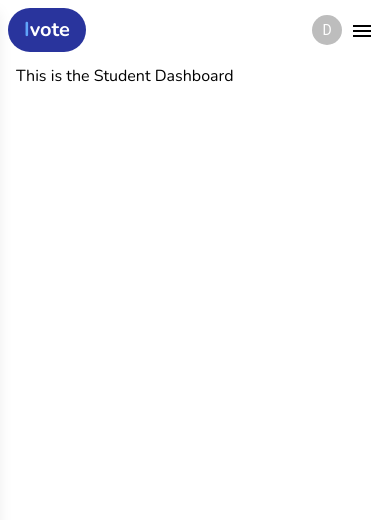
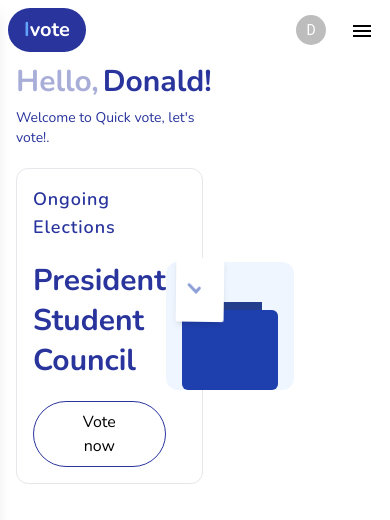
Before and after one commit to Donald2023-source/Quick-Vote, a React (Vite) app: page /student-dashboard in a window 390 px wide. Shown: the top 520 px of the page. Built offline with nearby package versions, Linux system fonts and the light colour scheme.

Commit message:
dashboard

```diff
--- a/src/Components/CastLoader.jsx
+++ b/src/Components/CastLoader.jsx
@@ -1,9 +1,10 @@
 
 import { motion } from "framer-motion"
+import { twMerge } from "tailwind-merge"
 
-export default function VotingLoader() {
+export default function VotingLoader({className}) {
   return (
-    <div className="flex items-center justify-center h-screen bg-blue-50">
+    <div className={twMerge('flex items-center justify-center w-fit bg-blue-50',className )}>
       <div className="flex flex-col items-center gap-4">
         <div className="relative w-32 h-32">
           {/* Ballot box */}
@@ -67,14 +68,7 @@ export default function VotingLoader() {
           </motion.div>
         </div>
 
-        <motion.p
-          className="text-blue-800 font-medium text-lg"
-          initial={{ opacity: 0.6 }}
-          animate={{ opacity: 1 }}
-          transition={{ duration: 1, repeat: Number.POSITIVE_INFINITY, repeatType: "reverse" }}
-        >
-          Casting Your Vote...
-        </motion.p>
+
       </div>
     </div>
   )
--- /dev/null
+++ b/src/Components/DashboardMessage.tsx
@@ -0,0 +1,25 @@
+import React from "react";
+import VotingLoader from "./CastLoader";
+
+const DashboardMessage = ({ name }) => {
+  return (
+    <div className="w-[50%]">
+      <div>
+        <span className="flex gap-1 font-bold text-3xl text-primary/40">
+          Hello, <h2 className="text-primary"> {name}! </h2>
+        </span>
+        <p className="text-sm text-primary py-2">Welcome to Quick vote, let's vote!.</p>
+      </div>
+      <div className="flex items-center rounded-xl border p-4 my-3">
+        <div className="flex flex-col gap-5">
+        <h4 className="font-semibold text-primary text-lg tracking-wider">Ongoing Elections</h4>
+        <h2 className="font-bold text-3xl w-[80%] leading-10 text-primary">President Student Council</h2>
+        <button className=" py-2 border-primary w-fit border bg-gradient-to-r hover:from-primary hover:to-primary/60 hoverEffect hover:text-white px-10 rounded-full mx-auto">Vote now</button>
+        </div>
+        <VotingLoader className={'rounded-xl'} />
+      </div>
+    </div>
+  );
+};
+
+export default DashboardMessage;
--- a/src/Components/Sidebar.jsx
+++ b/src/Components/Sidebar.jsx
@@ -26,14 +26,13 @@ const Sidebar = ({ className }) => {
 
   const path = useLocation();
 
-  // Close sidebar when route changes on mobile
   React.useEffect(() => {
     setIsOpen(false);
   }, [path]);
 
   return (
     <>
-      <div className="md:hidden fixed p-2 top-0 w-full justify-between z-50 flex items-center">
+      <div className="md:hidden fixed p-2 top-0 w-full justify-between z-30 flex items-center">
         <div>
           <Link to="/student-dashboard">
             <h3 className="text-white bg-primary py-2 px-4 rounded-full w-fit font-bold text-xl">
@@ -41,7 +40,7 @@ const Sidebar = ({ className }) => {
             </h3>
           </Link>
         </div>
-        <div className="flex items-center">
+        <div className="flex gap-4 items-center">
           <Avatar
             className="hover:scale-105 hoverEffect cursor-pointer"
             sx={{ width: 30, height: 30, fontSize: 14 }}
@@ -99,7 +98,7 @@ const Sidebar = ({ className }) => {
                 onClick={() => setIsOpen(false)}
               >
                 <span className="text-xl">{item.icon}</span>
-                <span className="text-base">{item.name}</span>
+                <span className="lg:text-base md:text-xs">{item.name}</span>
               </Link>
             ))}
           </nav>
--- a/src/Layouts/Dashboard.jsx
+++ b/src/Layouts/Dashboard.jsx
@@ -3,9 +3,9 @@ import Sidebar from "../Components/Sidebar";
 
 const Dashboard = ({ children }) => {
   return (
-    <div className="flex">
+    <div className="flex flex-grow">
       <Sidebar className={""} />
-      <div className="md:p-10 py-16 ml-4">{children}</div>
+      <div className="md:p-7 py-16 ml-4 flex-1">{children}</div>
     </div>
   );
 };
--- a/src/Pages/Dashboards/Student.jsx
+++ b/src/Pages/Dashboards/Student.jsx
@@ -1,9 +1,20 @@
+import { Avatar } from '@mui/material'
 import React from 'react'
-
+import { Notifications } from '@mui/icons-material'
+import DashboardMessage from '../../Components/DashboardMessage'
 const Student = () => {
   return (
     <div>
-      This is the Student Dashboard
+      <div>
+        <div className='lg:flex hidden gap-5 items-center justify-end'>
+          <Avatar className='hover:scale-105 hoverEffect cursor-pointer'>D</Avatar>
+          <span className='hover:scale-105 hoverEffect cursor-pointer'><Notifications/></span>
+        </div>
+
+        <div>
+          <DashboardMessage name={"Donald"} />
+        </div>
+      </div>
     </div>
   )
 }
```
